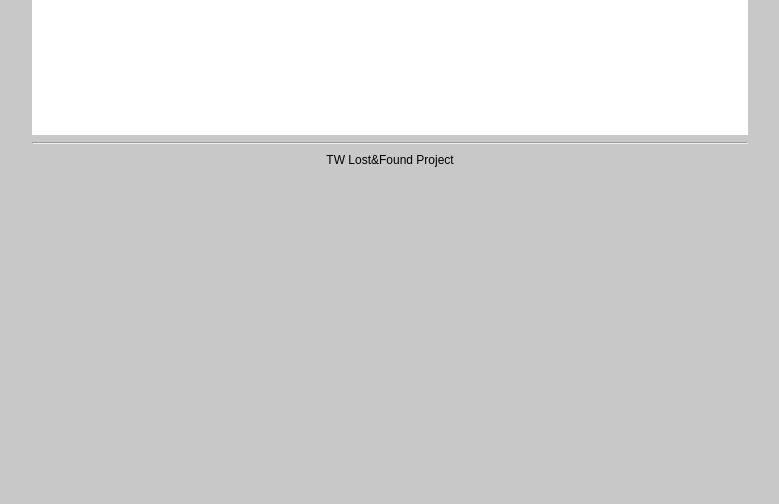
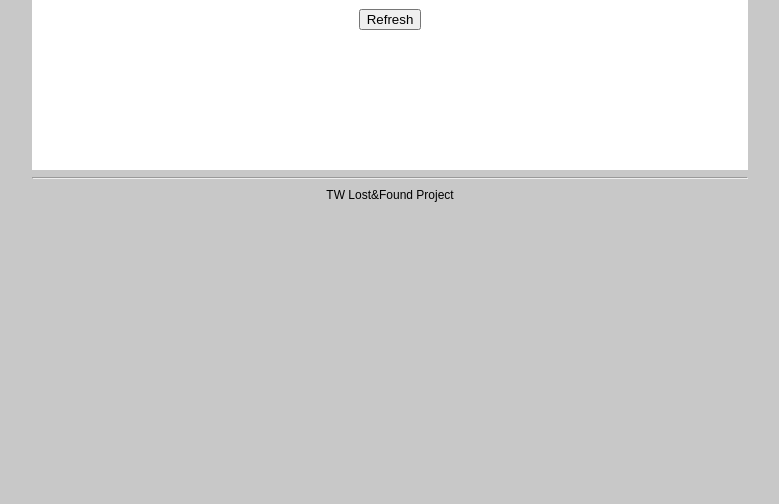
Before and after one commit to Boistean-Sergiu/LostFound, a website: page html pages/pierdute.html in a window 1280 px wide. Shown: the part 296-800 px from the top of the page, without its empty margins (250-1029 px from the left). Drawn offline with Linux system fonts and the light colour scheme; files that its build step writes are made by us from their sources; files whose address does not match are found by name.

Commit message:
get pierdute ... request catre server.js

```diff
--- a/html pages/pierdute.html
+++ b/html pages/pierdute.html
@@ -8,6 +8,19 @@
         <meta charset="UTF-8">
         <link rel="stylesheet" href="css/homepage.css" type="text/css"/>
         <link rel="stylesheet" href="css/pierdute.css" type="text/css"/>
+        <script>
+            function loadPierdute() {
+                var xhttp = new XMLHttpRequest();
+                xhttp.onreadystatechange = function () {
+                    if (this.readyState == 4 && this.status == 200) {
+                        document.getElementById("pierdute").innerHTML = this.responseText;
+                    }
+                };
+                xhttp.open("GET", "/pierdute?anunturi=1", true);
+                xhttp.send();
+            }
+        </script>
+
     </head>
 
     <body class="body">
@@ -30,6 +43,10 @@
                 <br/><br/><br/>
                 <div class="content">
                     <h1>Aici afisez anunturile cu obiecte pierdute</h1>
+
+                    <button type="button" onclick="loadPierdute()"> Refresh </button>
+                    <p id ="pierdute"></p>
+
                 </div>
                 <br/><br/><br/><br/><br/><br/>
             </div>
```
Lines whose indentation alone changed are shown as unchanged.
